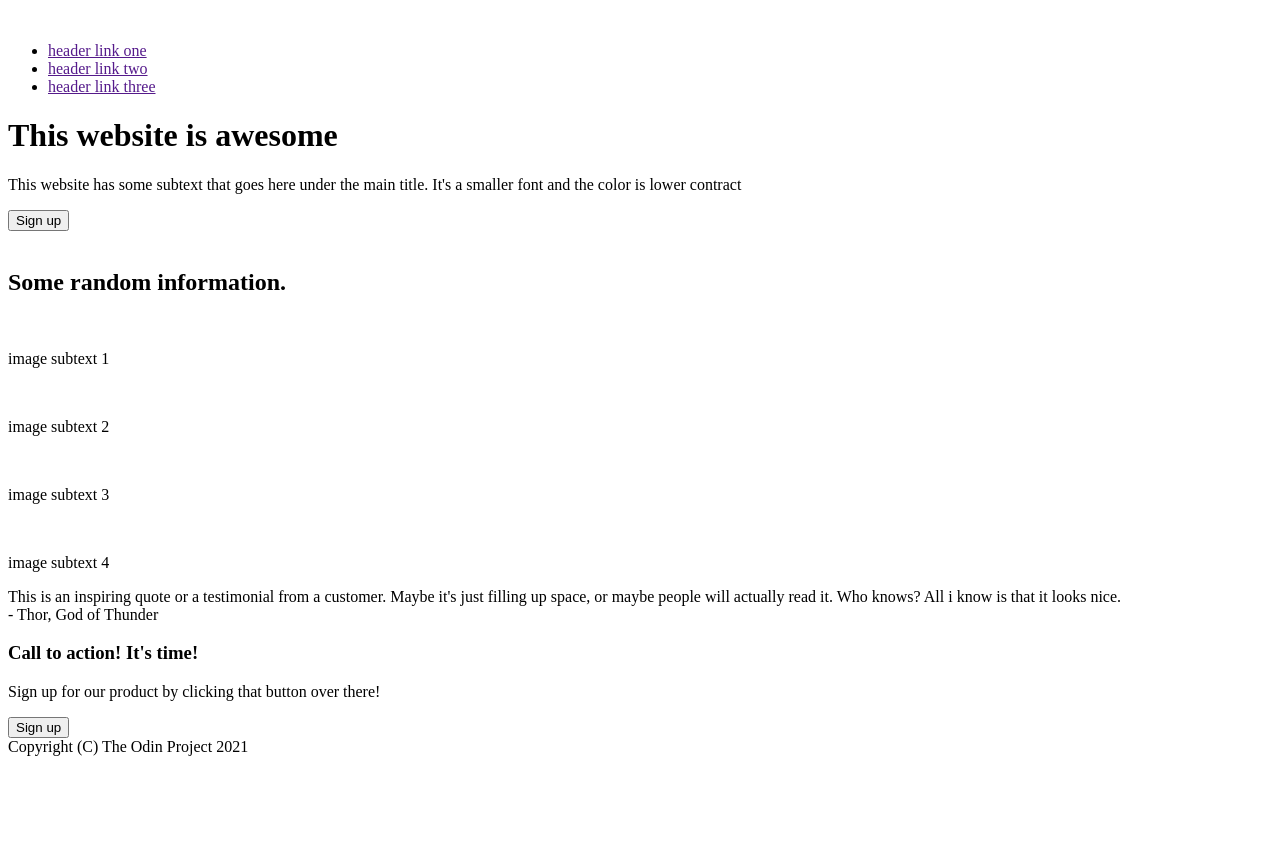
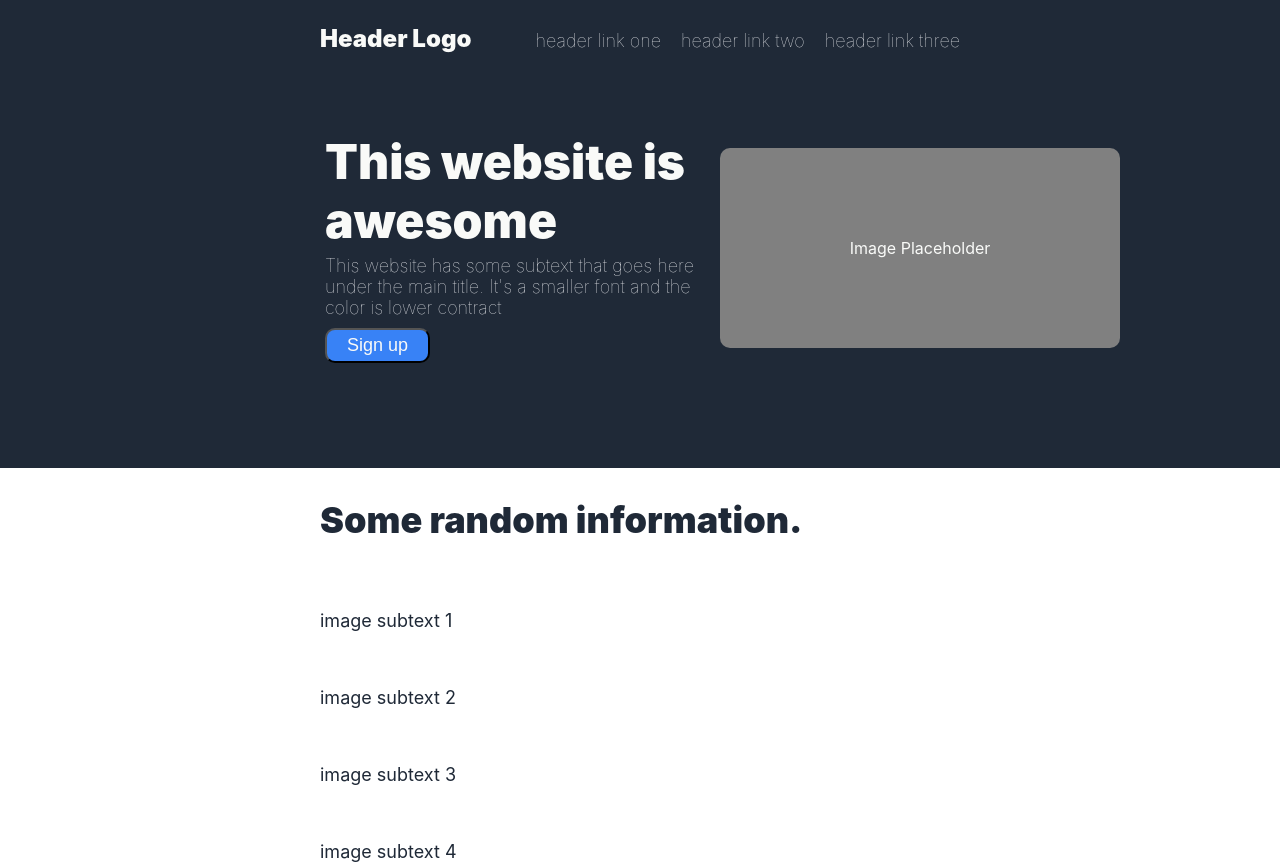
Before and after one commit to ancnnr/landing-page, a plain HTML site: page index.html in a window 1280 px wide. Shown: the top 865 px of the page. Before the commit the page ends 800 px from the top, so only its background shows below. Drawn offline with Linux system fonts and the light colour scheme.

Commit message:
Major CSS updates
Got top 2 sections fully done with CSS formatting.

```diff
--- a/index.html
+++ b/index.html
@@ -9,7 +9,7 @@
 </head>
 <body>
     <div class="header">
-        <img class="logo" src="">
+        Header Logo
         <ul>
             <li><a href=''>header link one</a></li>
             <li><a href=''>header link two</a></li>
@@ -24,7 +24,7 @@
             <button class="signup">Sign up</button>
         </div>
 
-        <img class="banner-right" src="">
+        <div class="banner-right">Image Placeholder</div>
     </div>
 
     <div class="content1">
@@ -68,7 +68,7 @@
                 <p>Sign up for our product by clicking that button over there!</p>
             </div>
 
-            <button class="signup2">Sign up</button>
+            <button class="signup">Sign up</button>
         </div>
     </div>
 
--- a/styles/styles.css
+++ b/styles/styles.css
@@ -1,3 +1,132 @@
-* {
+body {
+    font-family: -apple-system, BlinkMacSystemFont, 'Segoe UI', Roboto, Oxygen, Ubuntu, Cantarell, 'Open Sans', 'Helvetica Neue', sans-serif;
+    margin: 0;
+    min-height: 100vh;
+    display: flex;
+    flex-direction: column;
+}
+
+.header, .footer, .banner{
+    background-color: #1F2937;
+    color: #F9FAF8;
+}
+
+.header, .footer, .banner, .content1, .content2, .content3 {
+    padding-left: 25%;
+    padding-right:25%;
+}
+
+
+.header {
+    font-size: 24px;
+    font-weight: 900;
+    display: flex;
+    justify-content: space-between;
+    align-items: center;
+}
+
+.header ul {
+    display: flex;
+    gap: 20px;
+}
+
+.banner {
+    display: flex;
+    justify-content: space-between;
+    align-items: center;
+    padding-top: 50px;
+    padding-bottom: 100px;
+}
+
+.banner-left {
+    width:400px;
+    flex-shrink: 0;
+}
+
+.banner-left h1 {
+    font-size: 48px;
+    font-weight: 900;
+    color: #F9FAF8;
+}
+
+.banner-left h1, .banner-left p, .banner-left button {
+    margin: 5px;
+}
+
+.banner-left p, .header a, .footer{
+    font-size: 18px;
+    color: #E5E7EB;
+    font-weight: 100;
+}
+
+.banner-right {
+    width: 400px;
+    height: 200px;
+    flex-shrink: 0;
+    background-color: grey;
+    border-radius: 10px;
+    display: flex;
+    justify-content: center;
+    align-items: center;
+}
+
+
+
+.header a {
+    text-decoration: none;
+}
+
+ul {
+    list-style-type: none;
+    padding: 0;
+}
+
+.content1 h2 {
+    font-size: 36px;
+    font-weight: 900;
+    color: #1F2937;
+}
+
+p {
+    font-size: 18px;
+    color: #1F2937;
+}
+
+.content2 {
+    background-color: #E5E7EB;
+}
+
+.quote {
+    font-size: 36px;
+    font-style: italic;
+    color: #1F2937;
+}
+
+.author {
+    font-size: 18px;
+    font-weight: 700;
+    color: #1F2937;
+}
+
+.call-to-action, .signup {
+    background-color: #3882F6;
+    color: #F9FAF8;
+    font-size: 18px;
+}
+
+.cta-left{
+    font-size: 24px;
+}
+
+.call-to-action p {
+    color: #F9FAF8;
+}
+
+.signup {
+    border-radius: 10px;
+    padding: 5px 20px 5px 20px;
+}
+
+button {
 
 }
```
